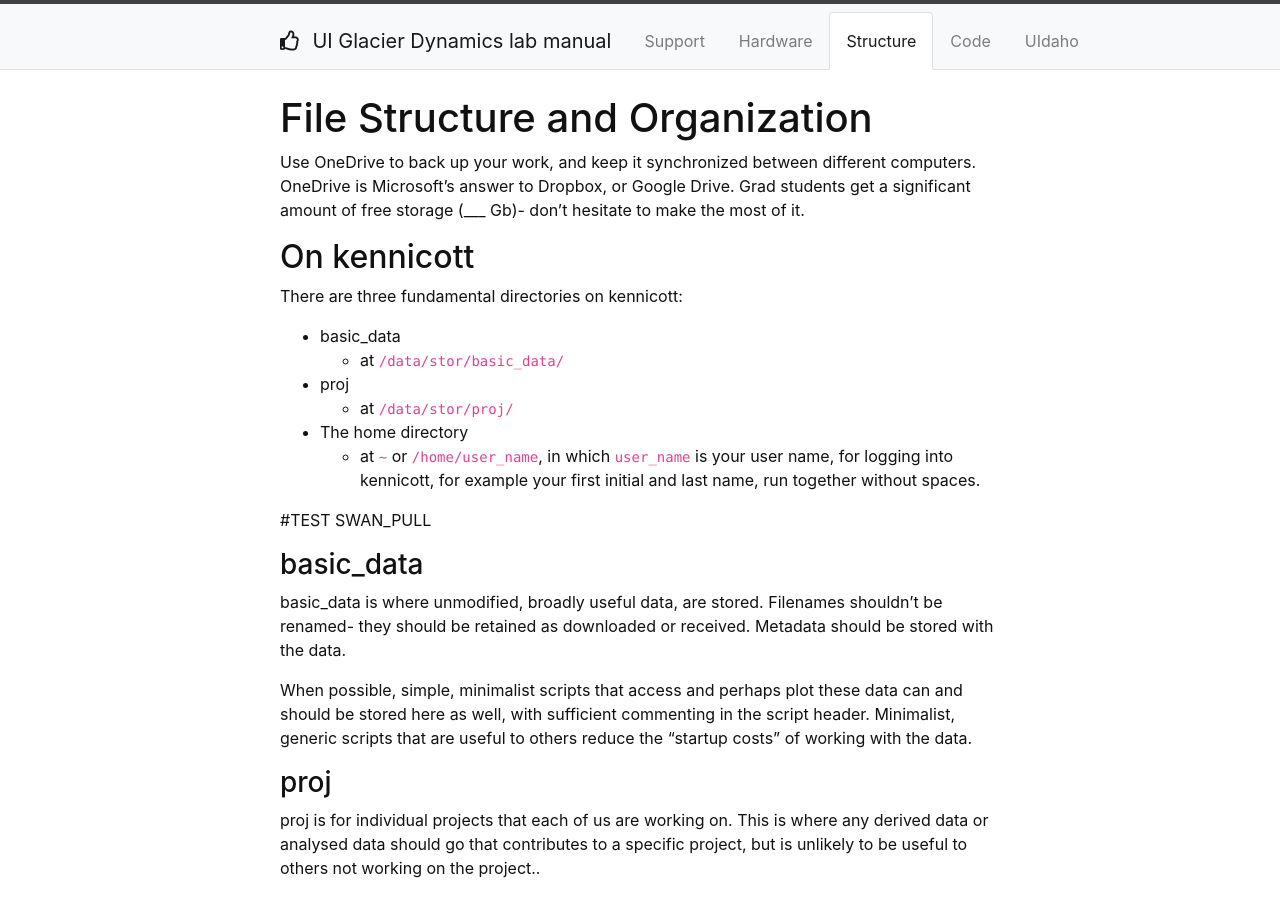
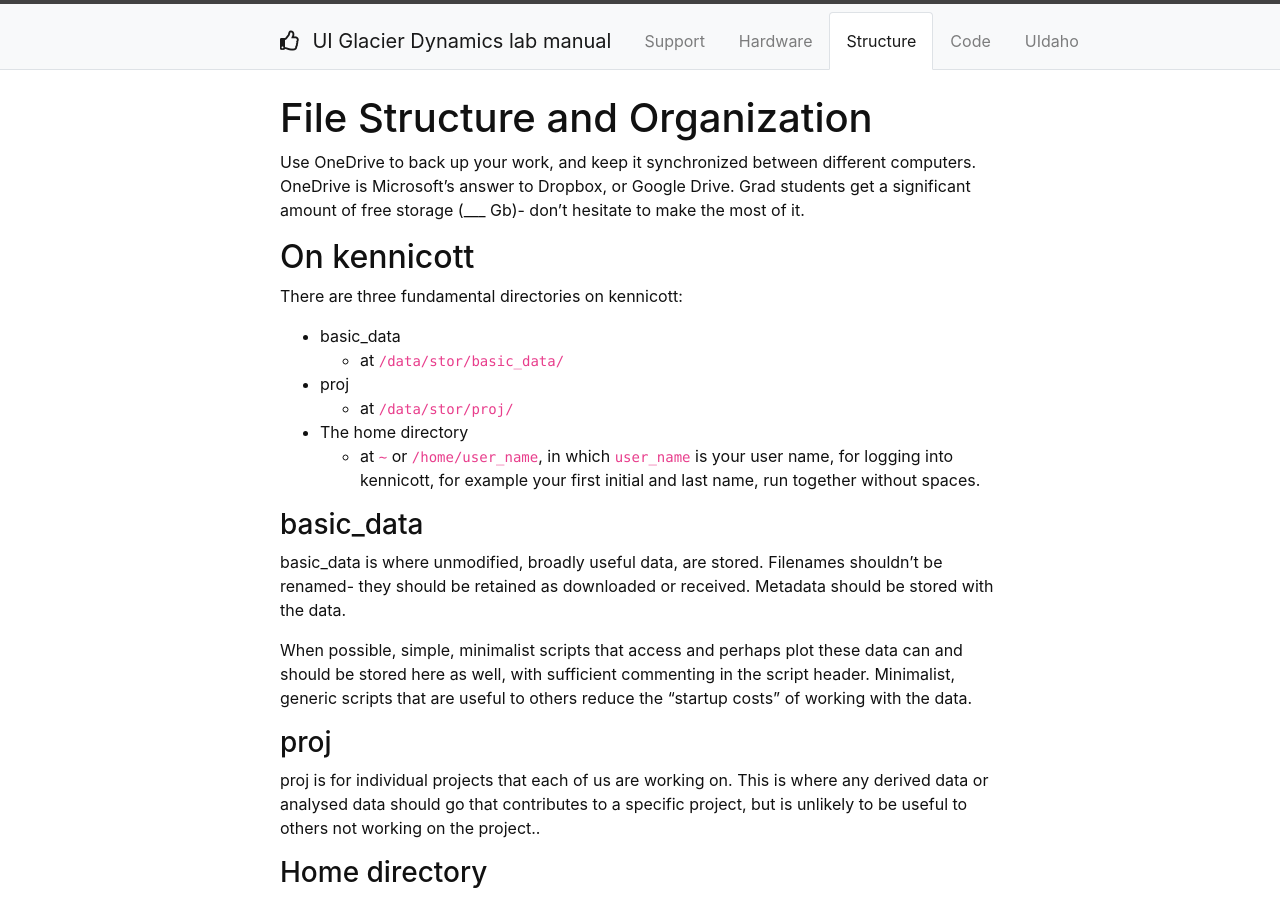
Before and after one commit to yoramterleth/uiglaciology, a Jekyll site: the page built from content/2-structure.md, in a window 1280 px wide and 900 px high. Built offline with Jekyll 4.4.1, drawn with Linux system fonts in a browser that asks for light colours.

Commit message:
Revert "emma_test"

```diff
--- a/content/2-structure.md
+++ b/content/2-structure.md
@@ -17,7 +17,6 @@ There are three fundamental directories on kennicott:
 - The home directory
     - at `~` or `/home/user_name`, in which `user_name` is your user name, for logging into kennicott, for example your first initial and last name, run together without spaces.
 
- #TEST SWAN_PULL
 
 ### basic_data
 basic_data is where unmodified, broadly useful data, are stored.  Filenames shouldn't be renamed- they should be retained as downloaded or received.  Metadata should be stored with the data.
```
